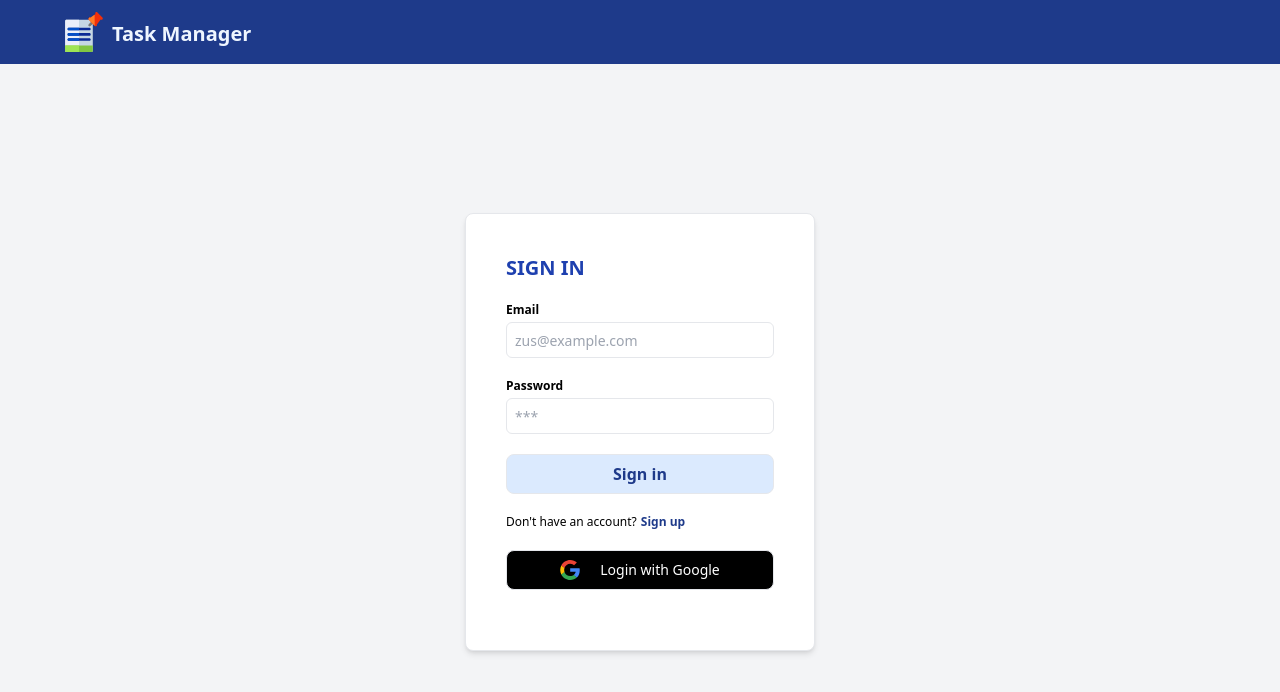
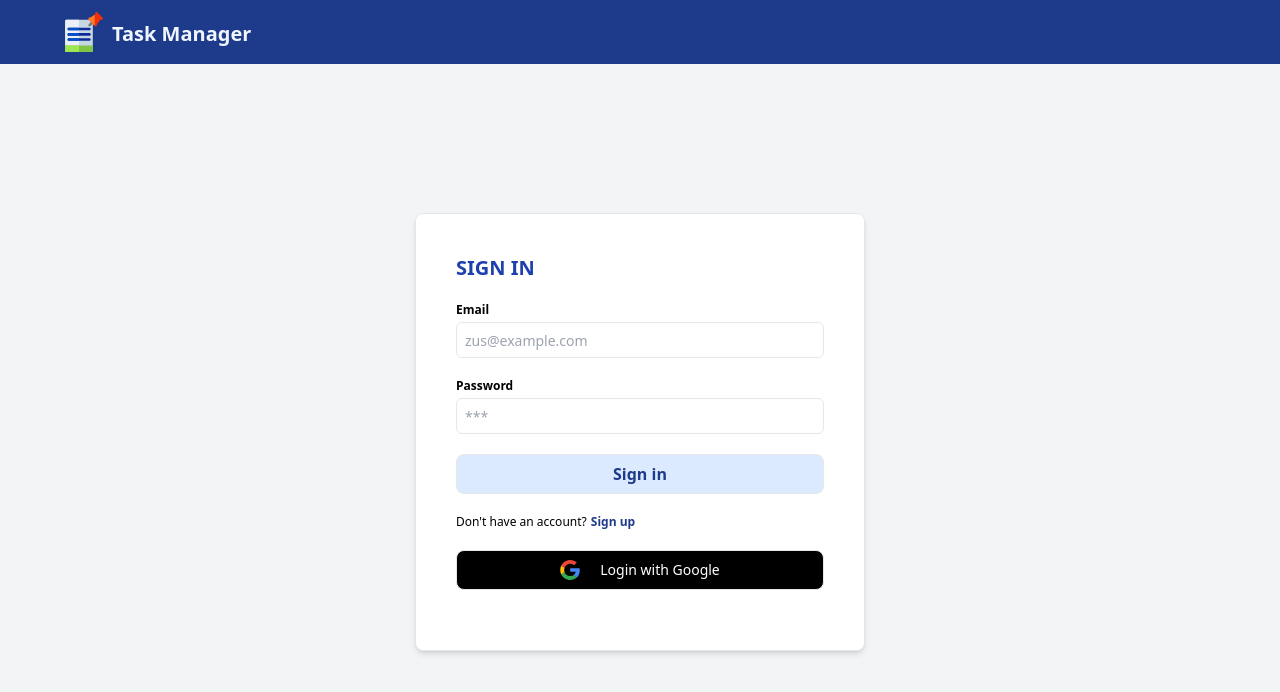
Before and after one commit to Arjunkrishna17/task-manager-client, a React (Create React App) app: page /login in a window 1280 px wide. Shown: the top 692 px of the page. Built offline with nearby package versions, Linux system fonts and the light colour scheme; no server answers.

Commit message:
Increased login width

```diff
--- a/src/Pages/Login.tsx
+++ b/src/Pages/Login.tsx
@@ -71,7 +71,7 @@ const Login = () => {
 
   return (
     <section className="flex flex-col grow justify-center items-center  w-full h-full ">
-      <div className="flex flex-col border rounded-lg p-10 space-y-5 min-w-[350px]  bg-white shadow-md">
+      <div className="flex flex-col border rounded-lg p-10 space-y-5 min-w-[350px] md:min-w-[450px]  bg-white shadow-md">
         <h1 className="text-xl font-bold text-blue-800">SIGN IN</h1>
 
         <Input
```
